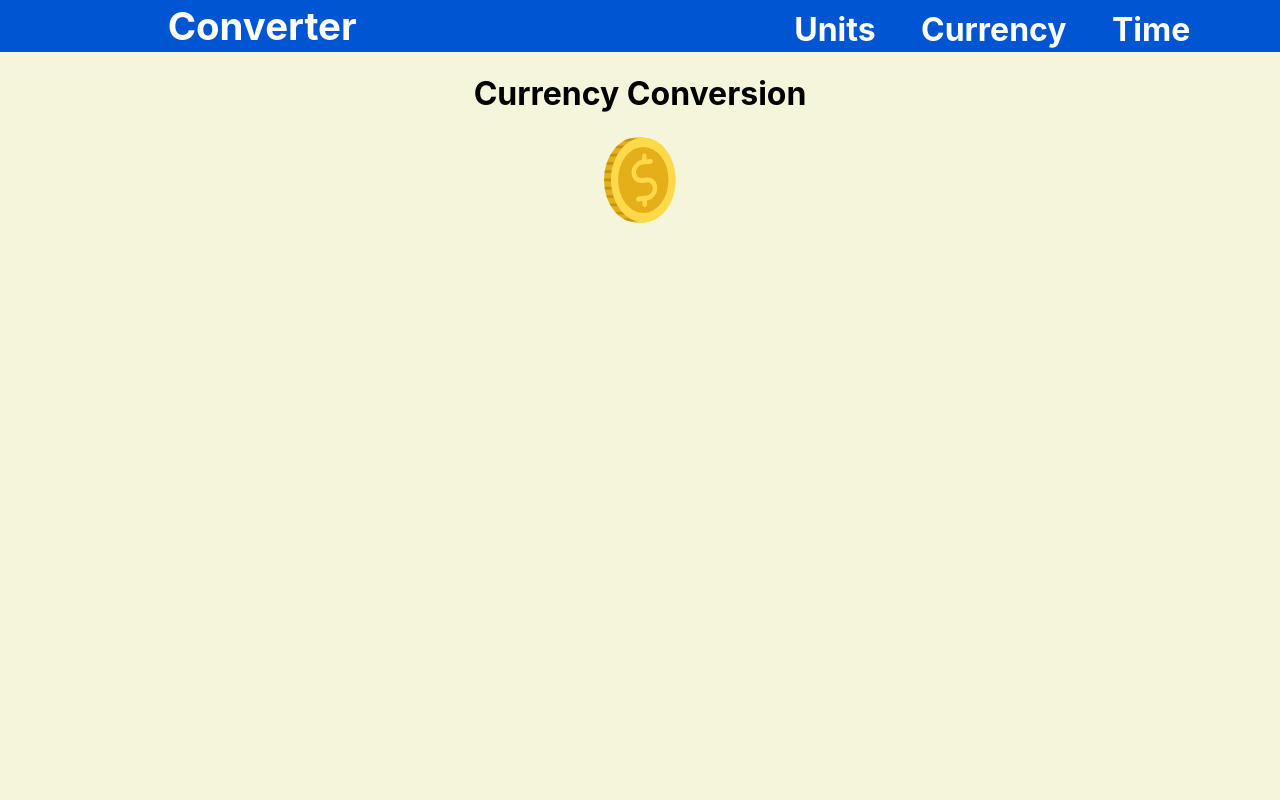
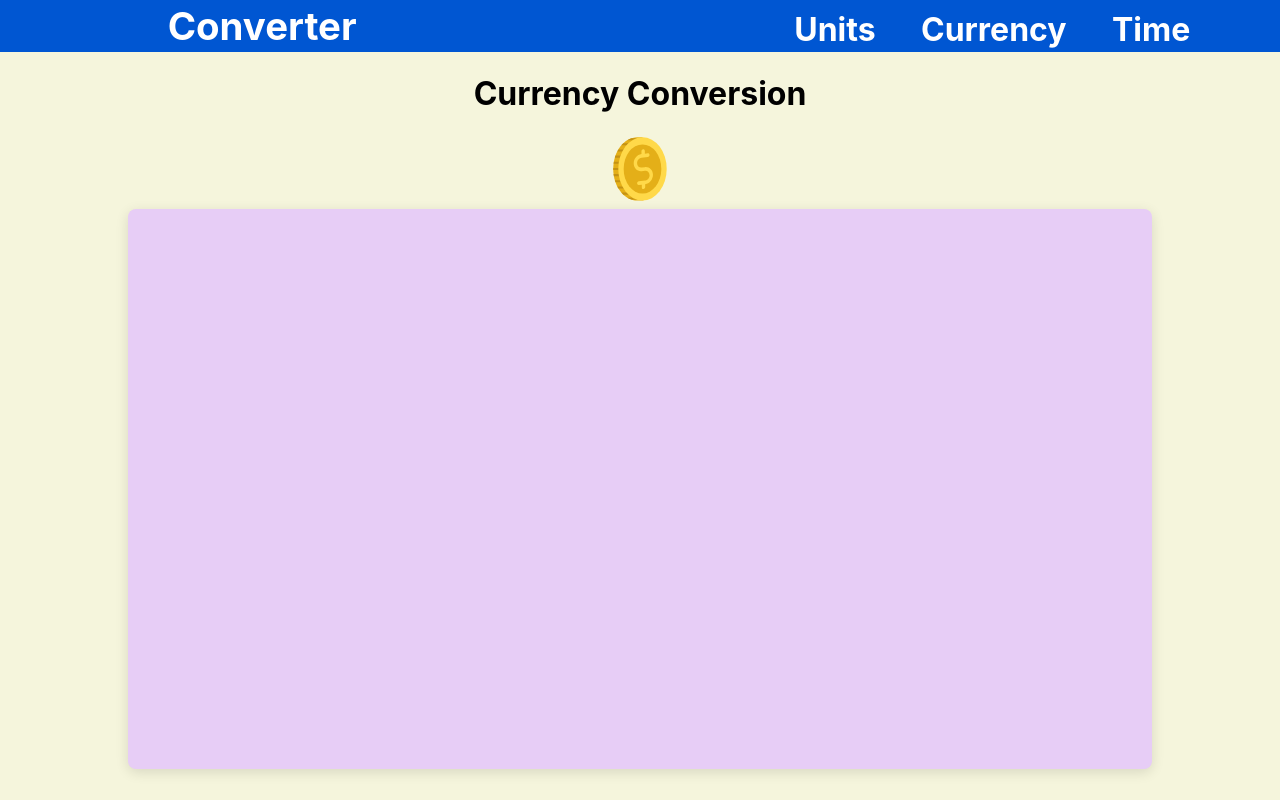
Before and after one commit to haytham918/converter-react, a React (Create React App) app: page /currency in a window 1280 px wide. Built offline with nearby package versions, Linux system fonts and the light colour scheme.

Commit message:
Fix Currency Page Layout

```diff
--- a/src/pages/Currency.css
+++ b/src/pages/Currency.css
@@ -3,8 +3,18 @@
 }
 
 .coin {
-  height: 20%;
+  height: 8%;
   margin-bottom: 0.5rem;
   margin-top: 0.2rem;
-  width: 100%;
+  width: 50%;
 }
+
+.currency-container{
+  width: 80%;
+  height: 70%;
+  border-radius: 0.5rem;
+  background-color: rgb(231, 205, 246);
+  box-shadow: 0rem 0.2rem 0.8rem rgba(0, 0, 0, 0.12);
+  display: flex;
+  flex-direction: column;
+}
--- a/src/pages/Currency.js
+++ b/src/pages/Currency.js
@@ -2,15 +2,15 @@ import './Currency.css'
 import coin from "../coin.svg"
 const Currency = () => {
   return(
+
     <>
-    <div>
       <h1 className='header'>Currency Conversion</h1>
       <img src={coin} alt='Coin' className='coin' />
       <div className='currency-container'>
 
       </div>
-    </div>
-    </>
+      </>
+
   )
 }
 
```
